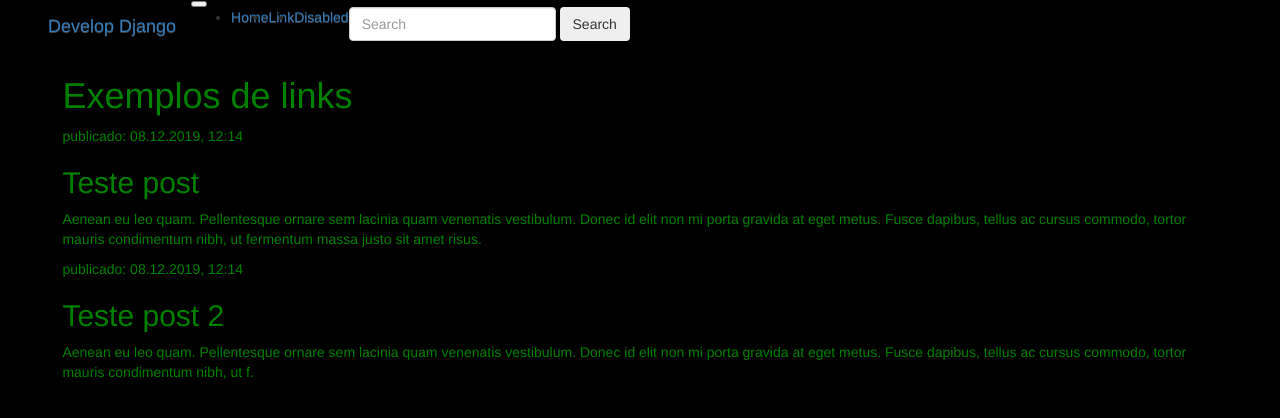
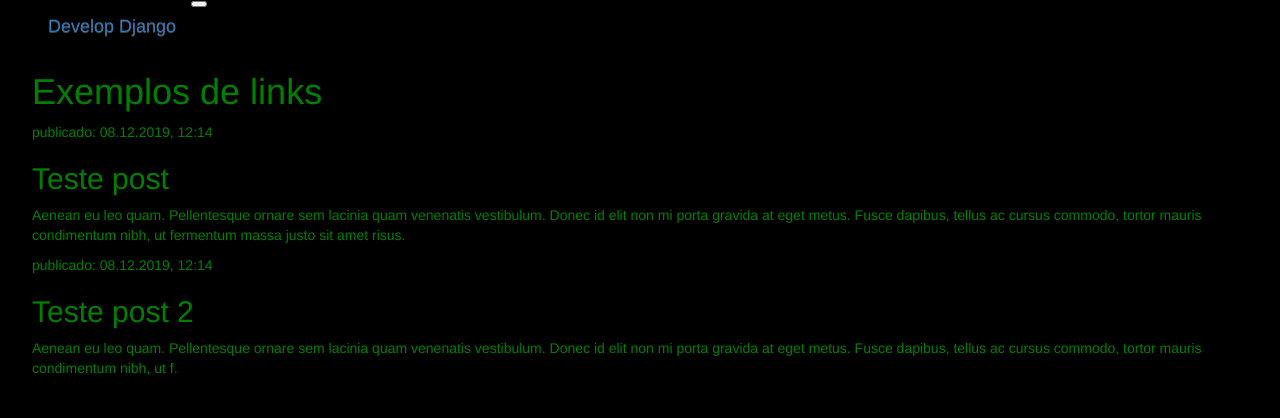
Before and after one commit to caiolul/TestDjango, a Django app: page / in a window 1280 px wide. Shown: the top 418 px of the page. Run offline with Django 3.2, Linux system fonts and the light colour scheme; some libraries are stand-ins or nearby versions.

Commit message:
correções

```diff
--- a/myProject/core/static/style.css
+++ b/myProject/core/static/style.css
@@ -9,7 +9,7 @@ body{
 p {
     color: green;
 }
-div{
-    width: 95%;
+navbar-brand{
+    font-size: 28;
     margin: auto;
 }
--- a/myProject/core/templates/index.html
+++ b/myProject/core/templates/index.html
@@ -10,23 +10,6 @@
         <button class="navbar-toggler" type="button" data-toggle="collapse" data-target="#navbarCollapse" aria-controls="navbarCollapse" aria-expanded="false" aria-label="Toggle navigation">
             <span class="navbar-toggler-icon"></span>
         </button>
-        <div class="collapse navbar-collapse" id="navbarCollapse">
-            <ul class="navbar-nav mr-auto">
-                <li class="nav-item active">
-                    <a class="nav-link" href="#">Home <span class="sr-only">(current)</span></a>
-                </li>
-                <li class="nav-item">
-                    <a class="nav-link" href="#">Link</a>
-                </li>
-                <li class="nav-item">
-                    <a class="nav-link disabled" href="#" tabindex="-1" aria-disabled="true">Disabled</a>
-                </li>
-            </ul>
-            <form class="form-inline mt-2 mt-md-0">
-                <input class="form-control mr-sm-2" type="text" placeholder="Search" aria-label="Search">
-                <button class="btn btn-outline-success my-2 my-sm-0" type="submit">Search</button>
-            </form>
-        </div>
     </nav>
 </header>
 <div>
```
